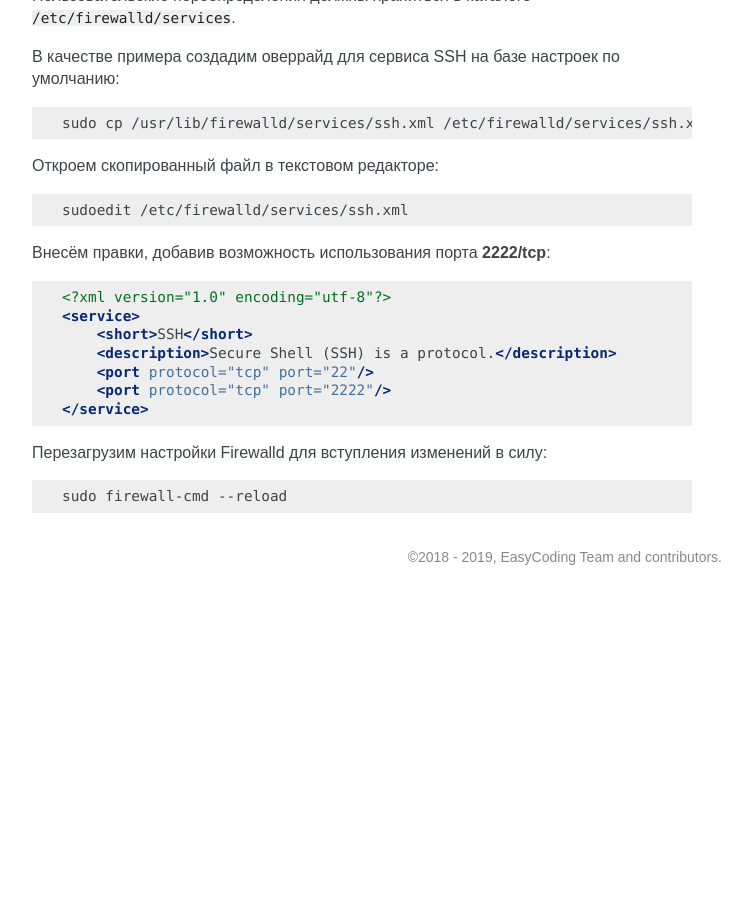
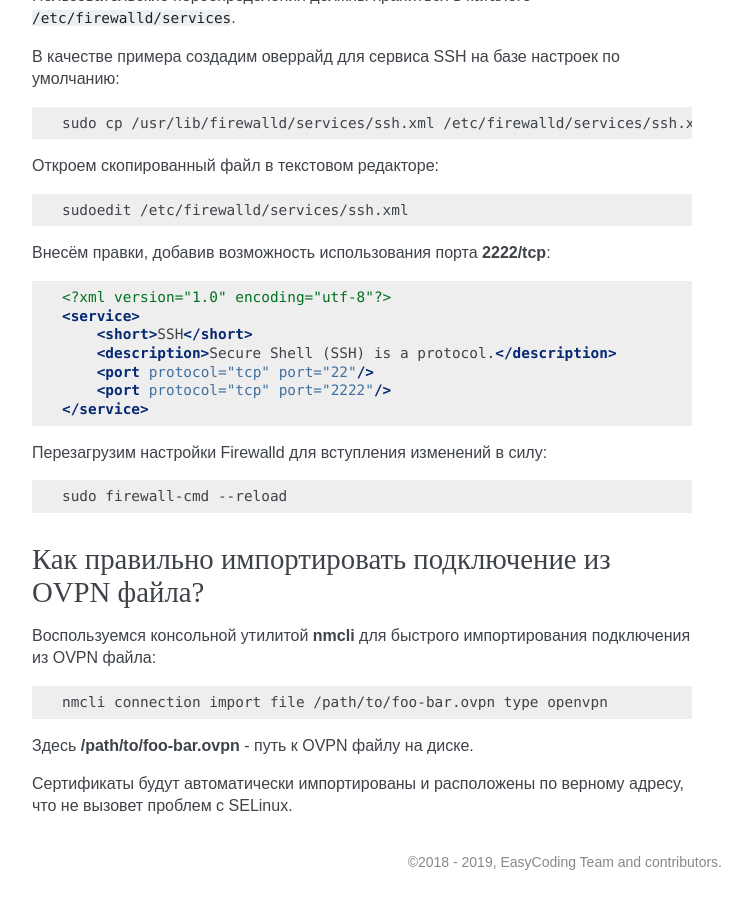
Before and after one commit to RussianFedora/FAQ, a Sphinx documentation site: the page built from source/networking.rst, in a window 1280 px wide and 900 px high, scrolled down 10503 px. Shown: the whole window, without its empty margins (388-1140 px from the left). Built offline with Sphinx 7.4.7, drawn with Linux system fonts in a browser that asks for light colours; before the commit the page ends 11098 px from its top, so only the background shows below that; some of the changed text lies outside the part shown.

Commit message:
Added question about importing OVPN file using nmcli.

```diff
--- a/source/networking.rst
+++ b/source/networking.rst
@@ -612,3 +612,19 @@ DHCP сервер провайдера способен выдавать пом
 .. code-block:: text
 
     sudo firewall-cmd --reload
+
+.. index:: vpn, openvpn, ovpn, import, nmcli
+.. _ovpn-import:
+
+Как правильно импортировать подключение из OVPN файла?
+=========================================================
+
+Воспользуемся консольной утилитой **nmcli** для быстрого импортирования подключения из OVPN файла:
+
+.. code-block:: text
+
+    nmcli connection import file /path/to/foo-bar.ovpn type openvpn
+
+Здесь **/path/to/foo-bar.ovpn** - путь к OVPN файлу на диске.
+
+Сертификаты будут автоматически импортированы и расположены по верному адресу, что не вызовет проблем с SELinux.
```
